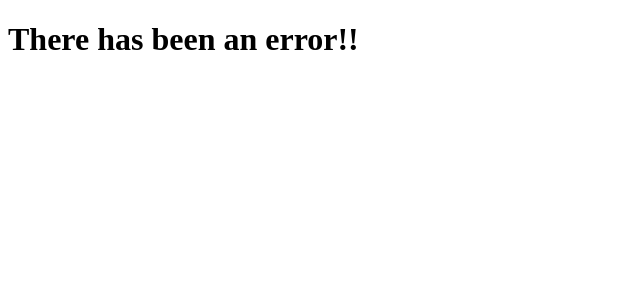
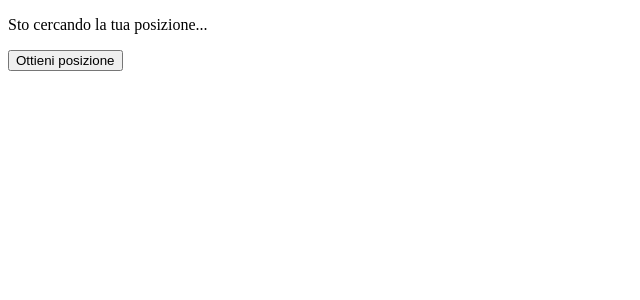
Before and after one commit to GiuseppeCrimi99/REACT, a React (Vite) app in the folder my-app/: page / in a window 1280 px wide. Shown: the top 300 px of the page, without its empty margins (0-640 px from the left). Built offline with nearby package versions, Linux system fonts and the light colour scheme; no server answers.

Commit message:
fifth exercise of customhook5

```diff
--- a/my-app/src/App.jsx
+++ b/my-app/src/App.jsx
@@ -1,3 +1,4 @@
+import CurrentLocation from "./CurrentLocation";
 import GithubUser from "./GithubUser";
 
 export function App (){
@@ -7,7 +8,7 @@ export function App (){
     return(
         <div>
 
-           <GithubUser username="GiuseppeCrimi99"/>
+           <CurrentLocation/>
 
         </div>
     )
--- /dev/null
+++ b/my-app/src/CurrentLocation.jsx
@@ -0,0 +1,21 @@
+import React from "react";
+import useCurrentLocation from "./useCurrentLocation";
+
+const CurrentLocation = () => {
+  const { location, error, loading, getCurrentLocation } = useCurrentLocation();
+
+  return (
+    <div>
+      {loading && <p>Sto cercando la tua posizione...</p>}
+      {error && <p>Errore: {error}</p>}
+      {location && (
+        <p>
+          La tua posizione attuale è: {location.latitude}, {location.longitude}
+        </p>
+      )}
+      <button onClick={getCurrentLocation}>Ottieni posizione</button>
+    </div>
+  );
+};
+
+export default CurrentLocation;
--- a/my-app/src/GithubUser.jsx
+++ /dev/null
@@ -1,18 +0,0 @@
-import { useEffect, useState } from "react"
-import useGitHubUser from "./useGithubUser"
-
- const GithubUser=({username})=>{
-  const{data,error,loading}= useGitHubUser(username)
-
-    return(
-        <div>
-            {error&& <h1>There has been an error!!</h1>}
-            {loading&&<h1>Loading...</h1>}
-            {data&&<h1>{data.name}</h1>}
-            {data&&<p>{data.login}</p>}
-            {data&&<img src={data.avatar_url}></img>}
-        </div>
-    )
- }
-
- export default GithubUser
--- /dev/null
+++ b/my-app/src/useCurrentLocation.jsx
@@ -0,0 +1,34 @@
+import { useEffect, useState } from "react";
+
+const useCurrentLocation = () => {
+  const [location, setLocation] = useState(null);
+  const [error, setError] = useState(null);
+  const [loading, setLoading] = useState(true);
+
+  const getCurrentLocation = () => {
+    setLoading(true);
+    setError(null);
+
+    navigator.geolocation.getCurrentPosition(
+      (position) => {
+        setLocation({
+          latitude: position.coords.latitude,
+          longitude: position.coords.longitude,
+        });
+        setLoading(false);
+      },
+      (error) => {
+        setError(error.message);
+        setLoading(false);
+      }
+    );
+  };
+
+  useEffect(() => {
+    getCurrentLocation();
+  }, []);
+
+  return { location, error, loading, getCurrentLocation };
+};
+
+export default useCurrentLocation;
--- a/my-app/src/useGithubUser.jsx
+++ /dev/null
@@ -1,29 +0,0 @@
-import { useEffect, useState } from "react";
-
-const useGitHubUser = (username) => {
-  const [data, setData] = useState(null);
-  const [error, setError] = useState(false);
-  const [loading, setLoading] = useState(false);
-
-  const fetchGithubUser = async (username) => {
-    setLoading(true);
-    setError(null);
-    try {
-      const response = await fetch(`https://api.github.com/users/${username}`);
-      const responseJSON = await response.json();
-      setData(responseJSON);
-    } catch (error) {
-      setError(error);
-      setData(null);
-    } finally {
-      setLoading(false);
-    }
-  };
-
-  useEffect(() => {
-    fetchGithubUser(username);
-  }, [username]);
-
-  return { data, error, loading };
-};
-export default useGitHubUser;
```
